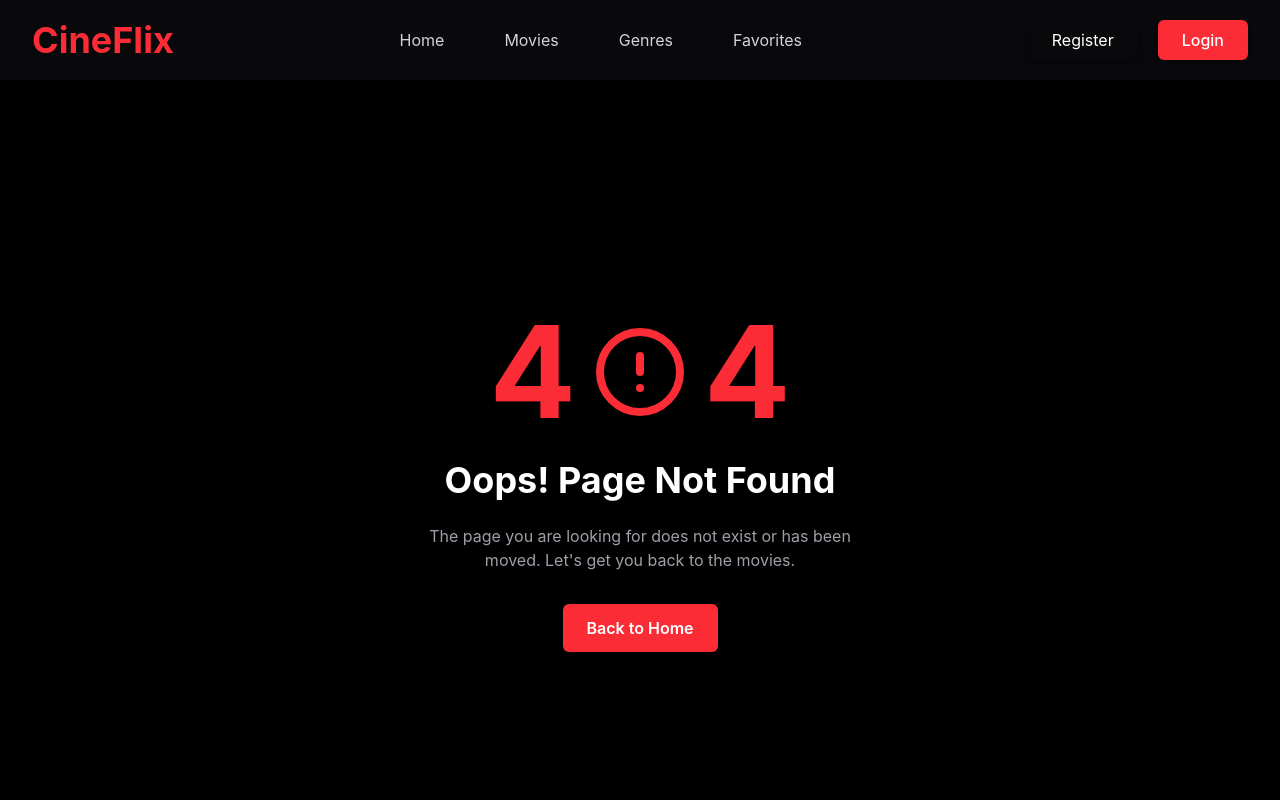
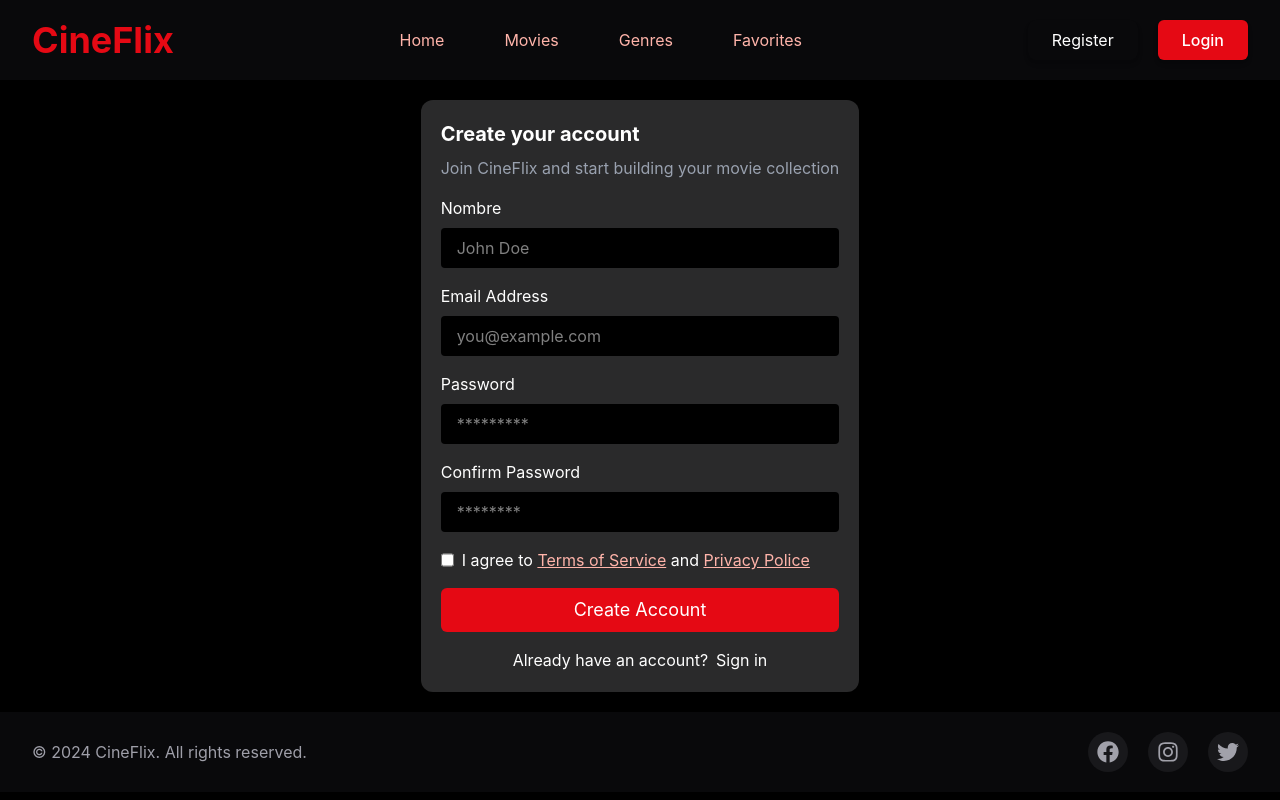
Before and after one commit to cortizd13/App-Peliculas, a React (Vite) app in the folder frontend/: page /register in a window 1280 px wide. Shown: the top 800 px of the page. Built offline with nearby package versions, Linux system fonts and the light colour scheme; no server answers.

Commit message:
Creando formulario de registro

```diff
--- a/frontend/src/components/Navbar.tsx
+++ b/frontend/src/components/Navbar.tsx
@@ -4,13 +4,13 @@ import { Link, NavLink } from "react-router-dom";
 export function Navbar (){
 
   return(
-    <nav className="flex justify-between px-8 py-5 items-center bg-zinc-950 border-zinc-800">
-      <a href="#" className="text-red-500 text-4xl font-bold">CineFlix</a>
+    <nav className="flex justify-between px-8 py-5 items-center bg-zinc-950 border-zinc-800 ">
+      <Link to='/' className="text-[#E50914] text-4xl font-bold">CineFlix</Link>
       <ul className="flex justify-between gap-15  ">
-        <li><NavLink className={({ isActive }) => isActive ? 'text-red-500' : 'text-zinc-300 hover:text-red-500'} to='/'>Home</NavLink></li>
-        <li><NavLink className={({ isActive }) => isActive ? 'text-red-500' : 'text-zinc-300 hover:text-red-500'} to='/movies'>Movies</NavLink></li>
-        <li><NavLink className={({ isActive }) => isActive ? 'text-red-500' : 'text-zinc-300 hover:text-red-500'} to='/genres'>Genres</NavLink></li>
-        <li><NavLink className={({ isActive }) => isActive ? 'text-red-500' : 'text-zinc-300 hover:text-red-500'} to='/favorites'>Favorites</NavLink></li>
+        <li><NavLink className={({ isActive }) => isActive ? 'text-red-500' : 'text-[#FFB4AA] hover:text-red-500'} to='/'>Home</NavLink></li>
+        <li><NavLink className={({ isActive }) => isActive ? 'text-red-500' : 'text-[#FFB4AA] hover:text-red-500'} to='/movies'>Movies</NavLink></li>
+        <li><NavLink className={({ isActive }) => isActive ? 'text-red-500' : 'text-[#FFB4AA] hover:text-red-500'} to='/genres'>Genres</NavLink></li>
+        <li><NavLink className={({ isActive }) => isActive ? 'text-red-500' : 'text-[#FFB4AA] hover:text-red-500'} to='/favorites'>Favorites</NavLink></li>
 
       </ul>
       {/* <div className="flex justify-between ">
@@ -23,7 +23,7 @@ export function Navbar (){
 
       <div className="flex gap-5 ">
         <Link className='rounded-lg bg-zinc-950 shadow-md text-white px-6 py-2 transition hover:bg-zinc-900' to='/register'>Register</Link>
-        <Link className='bg-red-500 px-6 py-2 rounded-md shadow-md text-white font-medium transition hover:bg-red-600' to='/login'>Login</Link>
+        <Link className='bg-[#E50914] px-6 py-2 rounded-md shadow-md text-white font-medium transition hover:bg-[#C0000C]' to='/login'>Login</Link>
       </div>
     </nav>
   )
--- a/frontend/src/layout/MainLayout.tsx
+++ b/frontend/src/layout/MainLayout.tsx
@@ -5,7 +5,7 @@ import { Footer } from "../components/Footer";
 
 export function MainLayout () {
   return(
-    <div className="app">
+    <div className="app min-h-screen bg-black text-white">
       <Navbar/>
       <Outlet />
       <Footer/>
--- a/frontend/src/pages/Home.tsx
+++ b/frontend/src/pages/Home.tsx
@@ -11,7 +11,7 @@ export function HomePage () {
   const { movies, loading, error } = useMovies(title, genre)
 
   return(
-    <div className="bg-black min-h-screen">
+    <div >
       <HeroSection />
       <GridMovie movies={movies} loading={loading} error={error}/>
     </div>
--- a/frontend/src/pages/Not-found.tsx
+++ b/frontend/src/pages/Not-found.tsx
@@ -3,7 +3,7 @@ import { CircleAlert } from "lucide-react";
 
 export function NotFoundPage() {
   return (
-    <div className="min-h-screen flex flex-col bg-black text-white">
+    <div className=" flex flex-col ">
       <main className="flex flex-col items-center justify-center flex-1 gap-6 px-8 py-20 text-center">
         <div className="flex items-center gap-4">
           <span className="text-9xl font-bold text-red-500">4</span>
--- a/frontend/src/pages/RegisterPage.tsx
+++ b/frontend/src/pages/RegisterPage.tsx
@@ -0,0 +1,48 @@
+import { Link } from "react-router-dom";
+
+
+export function RegisterPage () {
+  return (
+    <div className=" flex flex-col items-center justify-center gap-5 p-5 ">
+      <div className=" blur-xl min-h-screen fixed inset-0 -z-10" />
+
+      <form className="bg-[#2A2A2B] flex flex-col gap-4 p-5 rounded-xl">
+        <div className="flex flex-col gap-2">
+          <h2 className="text-xl font-bold">Create your account</h2>
+          <p className="text-gray-400 ">Join CineFlix and start building your movie collection</p>
+        </div>
+        <div className="flex flex-col gap-2">
+          <label htmlFor="name">Nombre</label>
+          <input type="text" className="bg-black rounded-sm px-4 py-2" id="name" placeholder="John Doe" required/>
+        </div>
+
+        <div className="flex flex-col gap-2">
+          <label htmlFor="email">Email Address</label>
+          <input type="text" className="bg-black rounded-sm px-4 py-2" id="email" placeholder="you@example.com"  required/>
+        </div>
+
+        <div className="flex flex-col gap-2">
+          <label htmlFor="password">Password</label>
+          <input type="password" className="bg-black rounded-sm px-4 py-2" id="password" placeholder="*********" required/>
+        </div>
+
+        <div className="flex flex-col gap-2">
+          <label htmlFor="password-confirm">Confirm Password</label>
+          <input type="password" className="bg-black rounded-sm px-4 py-2" id="password-confirm" placeholder="********" required/>
+        </div>
+
+        <div className="flex  gap-2">
+          <input type="checkbox" required/>
+          <p>I agree to <a href="" className="underline text-[#FFB4AA]">Terms of Service</a> and <a href="" className="underline text-[#FFB4AA]">Privacy Police</a></p>
+        </div>
+
+        <button type="submit" className="bg-[#E50914] rounded-md py-2 cursor-pointer text-lg hover:bg-[#C0000C]">Create Account</button>
+
+        <div className="flex justify-center gap-2">
+          <p>Already have an account? </p>
+          <Link to='/login'>Sign in</Link>
+        </div>
+      </form>
+    </div>
+  )
+}
--- a/frontend/src/router/Router.tsx
+++ b/frontend/src/router/Router.tsx
@@ -2,10 +2,12 @@ import { createBrowserRouter } from "react-router-dom";
 import { HomePage } from "../pages/Home";
 import { NotFoundPage } from "../pages/Not-found";
 import { MainLayout } from "../layout/MainLayout";
+import { RegisterPage } from "../pages/RegisterPage";
 
 export const router = createBrowserRouter([
   {path: '/', element:<MainLayout/>, children: [
     {index: true, element:  < HomePage />},
-    {path: '*', element: <NotFoundPage/>}
+    {path: '*', element: <NotFoundPage/>},
+    {path:'register', element: <RegisterPage/>}
   ]
 }])
```
